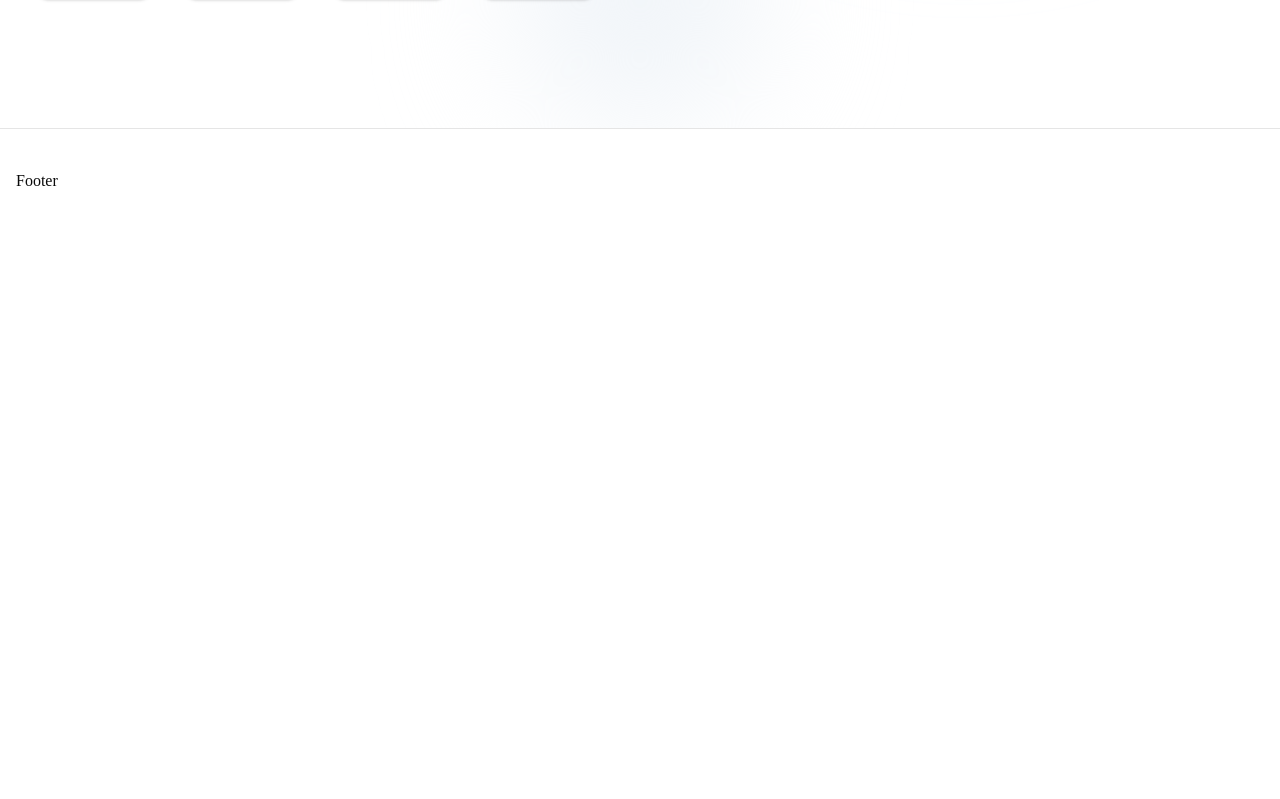
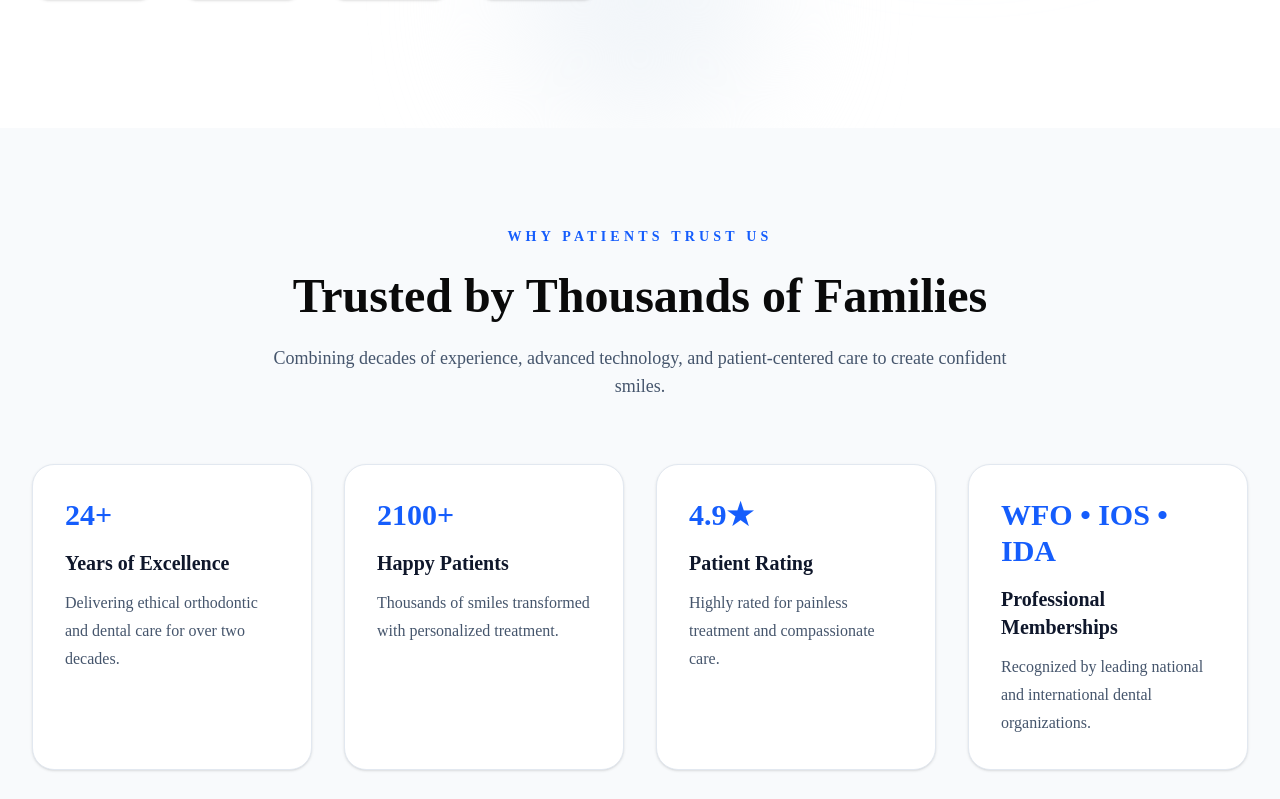
Before and after one commit to Abbaskini01/Dr-Pharande-Orthodontic-Redesign, a Next.js app in the folder web/: page / in a window 1280 px wide. Shown: the part 981-1780 px from the top of the page. Before the commit the page ends 1214 px from the top, so only its background shows below. Built offline with nearby package versions, Linux system fonts and the light colour scheme.

Commit message:
feat(home): add trust section

```diff
--- a/web/src/app/page.tsx
+++ b/web/src/app/page.tsx
@@ -1,9 +1,11 @@
 import { Hero } from "@/components/features/home/hero";
+import { Trust } from "@/components/features/home/trust";
 
 export default function HomePage() {
   return (
     <>
       <Hero />
+      <Trust />
     </>
   );
 }
--- /dev/null
+++ b/web/src/components/features/home/trust/Trust.tsx
@@ -0,0 +1,39 @@
+"use client";
+
+import { Container } from "@/components/layout";
+
+import { trustItems } from "./trust.data";
+import { TrustCard } from "./TrustCard";
+
+export function Trust() {
+  return (
+    <section className="py-24 bg-slate-50">
+      <Container>
+        <div className="mx-auto max-w-3xl text-center">
+          <span className="text-sm font-semibold uppercase tracking-[0.3em] text-blue-600">
+            WHY PATIENTS TRUST US
+          </span>
+
+          <h2 className="mt-6 text-4xl font-bold lg:text-5xl">
+            Trusted by Thousands of Families
+          </h2>
+
+          <p className="mt-6 text-lg text-slate-600">
+            Combining decades of experience, advanced technology,
+            and patient-centered care to create confident smiles.
+          </p>
+        </div>
+
+        <div className="mt-16 grid gap-8 md:grid-cols-2 xl:grid-cols-4">
+          {trustItems.map((item, index) => (
+            <TrustCard
+              key={item.title}
+              index={index}
+              {...item}
+            />
+          ))}
+        </div>
+      </Container>
+    </section>
+  );
+}
--- /dev/null
+++ b/web/src/components/features/home/trust/TrustCard.tsx
@@ -0,0 +1,40 @@
+import { motion } from "framer-motion";
+
+interface TrustCardProps {
+  value: string;
+  title: string;
+  description: string;
+  index: number;
+}
+
+export function TrustCard({
+  value,
+  title,
+  description,
+  index,
+}: TrustCardProps) {
+  return (
+    <motion.div
+      initial={{ opacity: 0, y: 30 }}
+      whileInView={{ opacity: 1, y: 0 }}
+      viewport={{ once: true }}
+      transition={{
+        delay: index * 0.15,
+        duration: 0.45,
+      }}
+      className="rounded-3xl border border-slate-200 bg-white p-8 shadow-sm transition-all duration-300 hover:-translate-y-2 hover:shadow-xl"
+    >
+      <h3 className="text-3xl font-bold text-blue-600">
+        {value}
+      </h3>
+
+      <h4 className="mt-4 text-xl font-semibold text-slate-900">
+        {title}
+      </h4>
+
+      <p className="mt-3 text-slate-600 leading-7">
+        {description}
+      </p>
+    </motion.div>
+  );
+}
--- /dev/null
+++ b/web/src/components/features/home/trust/index.ts
@@ -0,0 +1 @@
+export * from "./Trust";
--- /dev/null
+++ b/web/src/components/features/home/trust/trust.data.ts
@@ -0,0 +1,26 @@
+export const trustItems = [
+  {
+    value: "24+",
+    title: "Years of Excellence",
+    description:
+      "Delivering ethical orthodontic and dental care for over two decades.",
+  },
+  {
+    value: "2100+",
+    title: "Happy Patients",
+    description:
+      "Thousands of smiles transformed with personalized treatment.",
+  },
+  {
+    value: "4.9★",
+    title: "Patient Rating",
+    description:
+      "Highly rated for painless treatment and compassionate care.",
+  },
+  {
+    value: "WFO • IOS • IDA",
+    title: "Professional Memberships",
+    description:
+      "Recognized by leading national and international dental organizations.",
+  },
+] as const;
```
